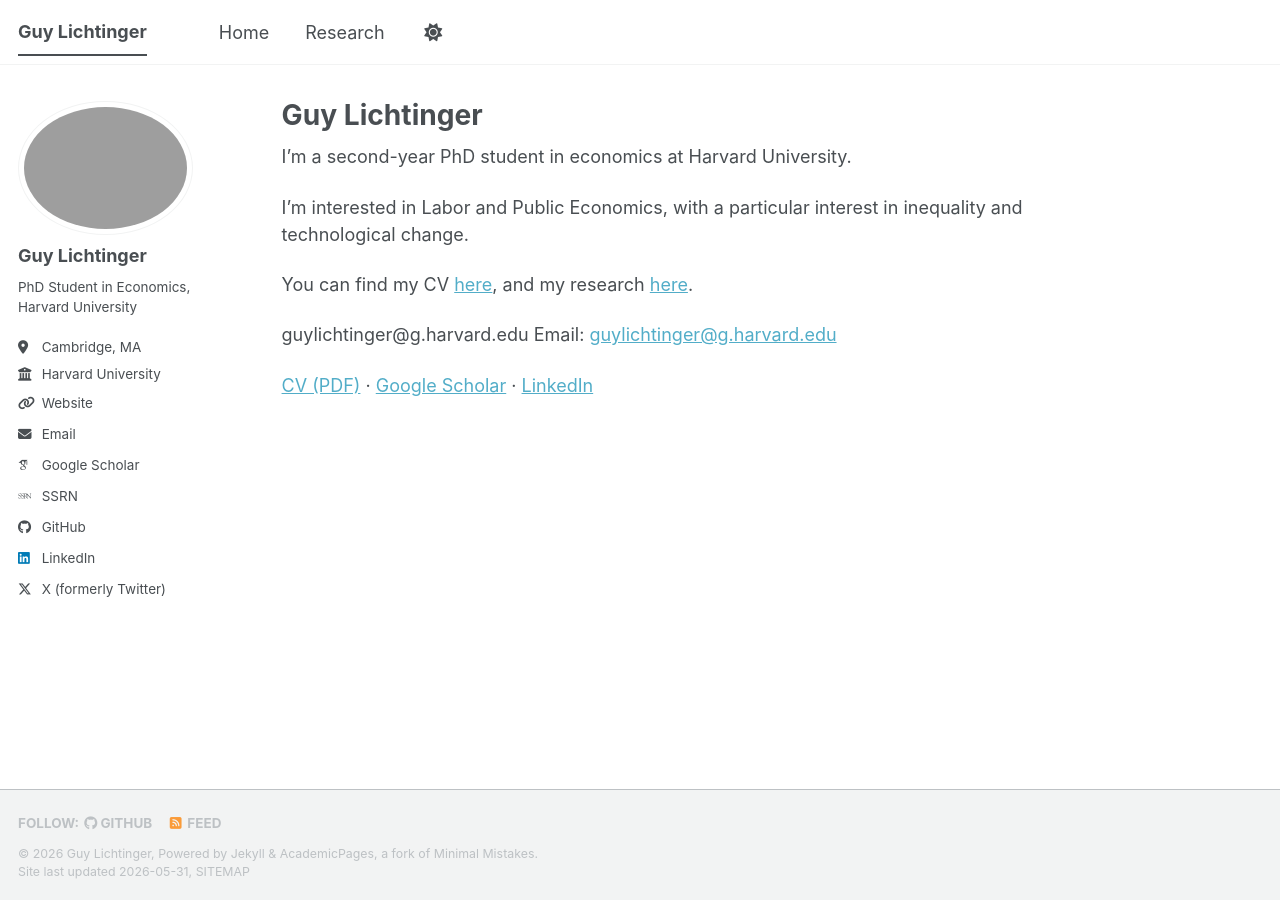
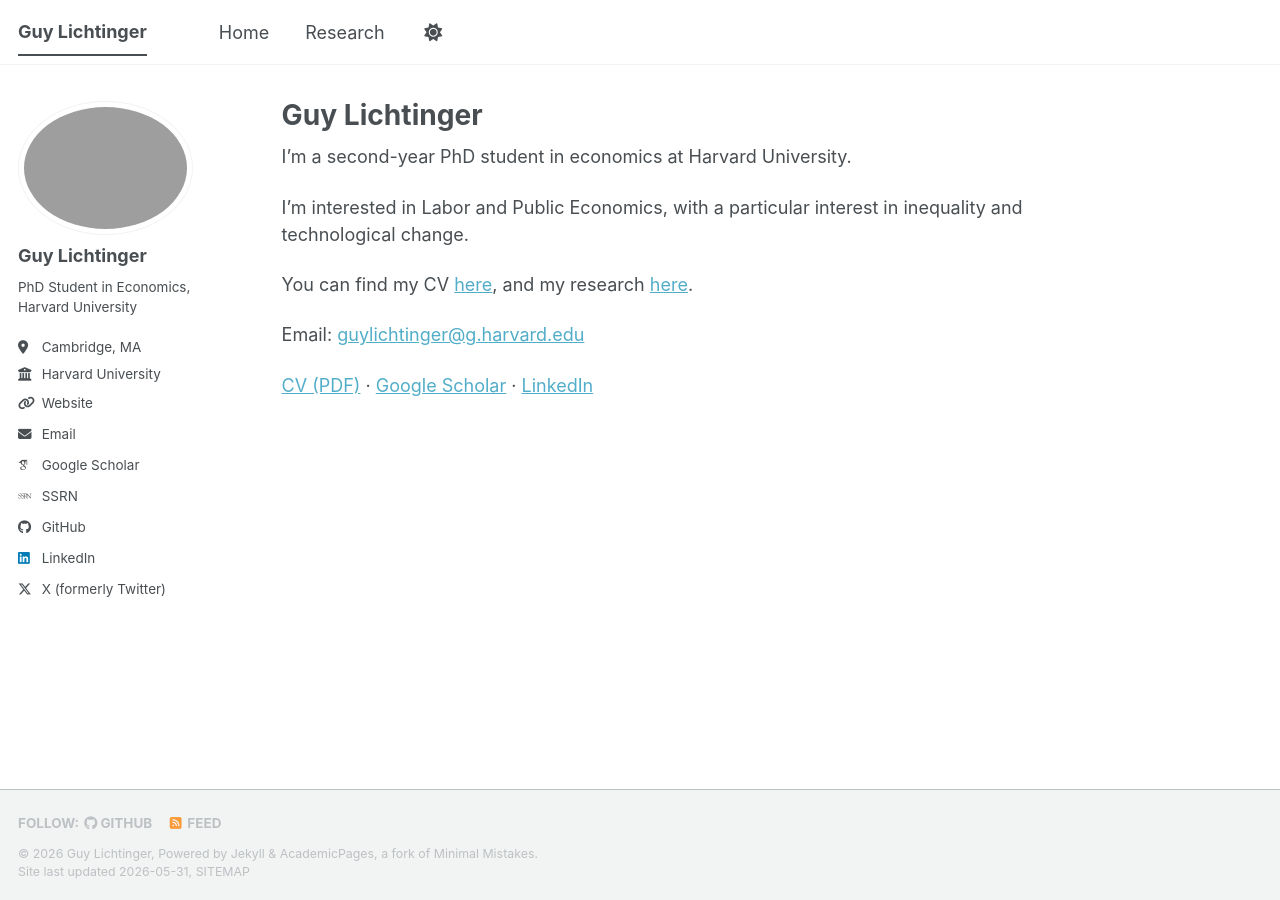
Before and after one commit to guylichtinger/guylichtinger.github.io, a Jekyll site: the page built from _pages/about.md, in a window 1280 px wide. Built offline with Jekyll 4.4.1, drawn with Linux system fonts in a browser that asks for light colours; some web fonts are replaced; a script bundle is joined from its source files by our own code; library files that are not in the unit come from our copies.

Commit message:
Fix email formatting in about.md

```diff
--- a/_pages/about.md
+++ b/_pages/about.md
@@ -14,7 +14,6 @@ I'm interested in Labor and Public Economics, with a particular interest in ineq
 
 You can find my CV [here](https://www.dropbox.com/scl/fi/gexf0apk8ng66aa5jgo5h/C.V-Guy-Lichtinger.pdf?rlkey=r6y7v1k17ksm8smq49eszrto9&dl=0), and my research [here](/research/).
 
-guylichtinger@g.harvard.edu
 Email: [guylichtinger@g.harvard.edu](mailto:guylichtinger@g.harvard.edu)
 
 [CV (PDF)](https://www.dropbox.com/scl/fi/gexf0apk8ng66aa5jgo5h/C.V-Guy-Lichtinger.pdf?rlkey=r6y7v1k17ksm8smq49eszrto9&dl=0) · [Google Scholar](https://scholar.google.com/citations?user=pLrwdeMAAAAJ) · [LinkedIn](https://www.linkedin.com/in/guy-lichtinger/)
```
